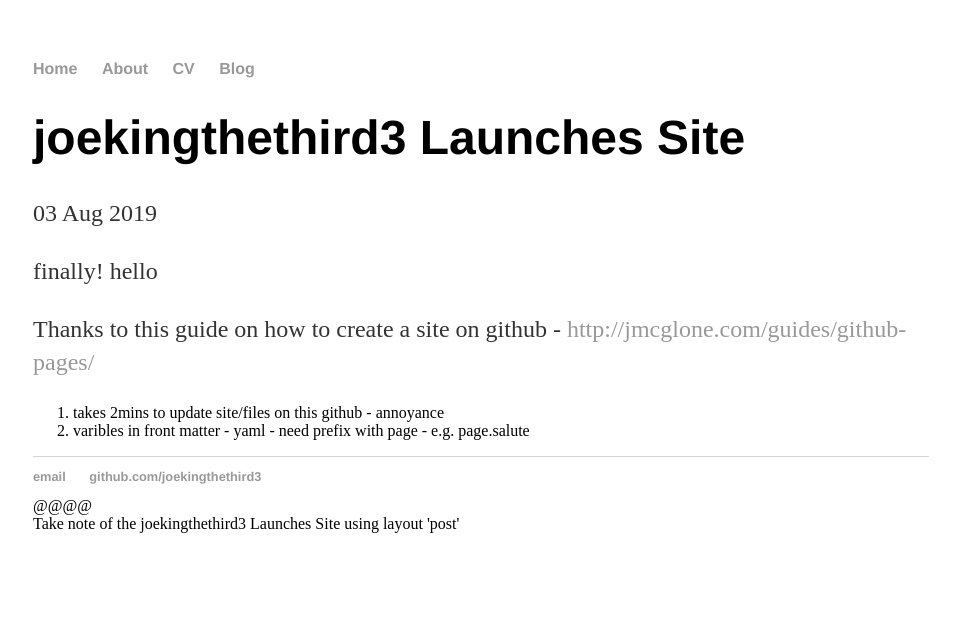
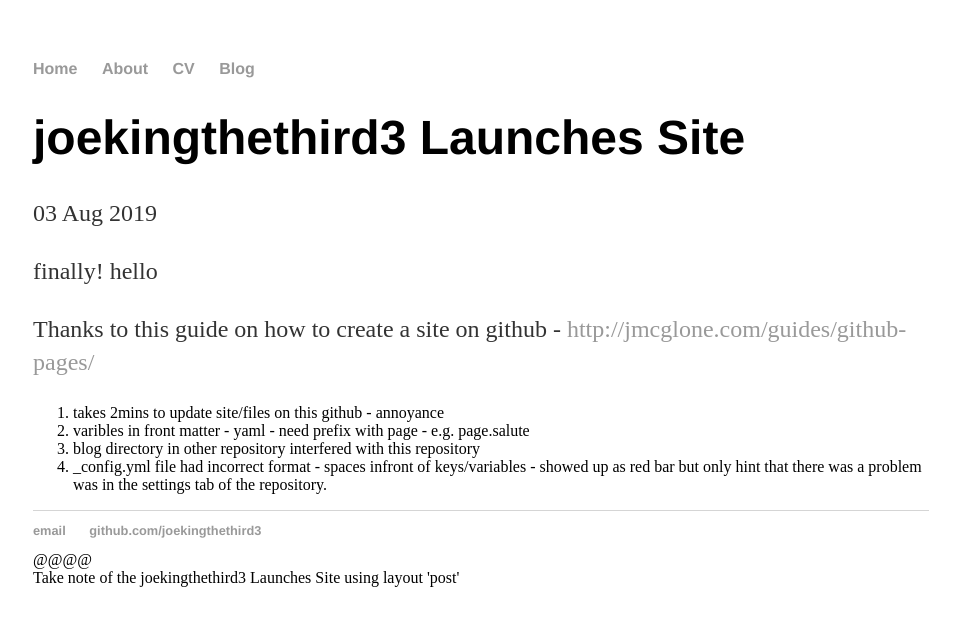
Before and after one commit to joekingTheThird3/joekingTheThird3.github.io, a Jekyll site: the page built from _posts/2019-08-03-myfirstpost.md, in a window 1280 px wide. Shown: the top 626 px of the page, without its empty margins (159-1119 px from the left). Built offline with Jekyll 4.4.1, drawn with Linux system fonts in a browser that asks for light colours.

Commit message:
Update 2019-08-03-myfirstpost.md

```diff
--- a/_posts/2019-08-03-myfirstpost.md
+++ b/_posts/2019-08-03-myfirstpost.md
@@ -11,3 +11,6 @@ Thanks to this guide on how to create a site on github  - <http://jmcglone.com/g
 
 1. takes 2mins to update site/files on this github - annoyance
 2. varibles in front matter - yaml - need prefix with page - e.g. page.salute
+3. blog directory in other repository interfered with this repository
+4. _config.yml file had incorrect format - spaces infront of keys/variables - showed up as red bar
+but only hint that there was a problem was in the settings tab of the repository.
```
